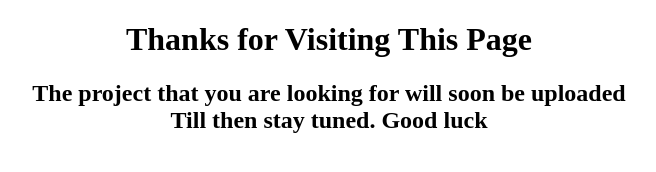
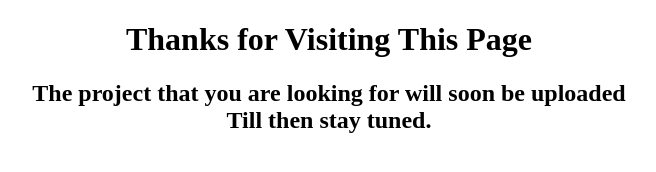
Before and after one commit to hitman-samrath/Portfolio-Website1, a plain HTML site: page new.html in a window 1280 px wide. Shown: the whole page, without its empty margins (311-967 px from the left). Drawn offline with Linux system fonts and the light colour scheme.

Commit message:
Update new.html

```diff
--- a/new.html
+++ b/new.html
@@ -8,6 +8,6 @@
 </head>
 <body>
     <center><h1><b>Thanks for Visiting This Page</b></h1></center>
-<center><h2>The project that you are looking for will soon be uploaded<br>Till then stay tuned. Good luck</h2></center>
+<center><h2>The project that you are looking for will soon be uploaded<br>Till then stay tuned.</h2></center>
 </body>
 </html>
```
